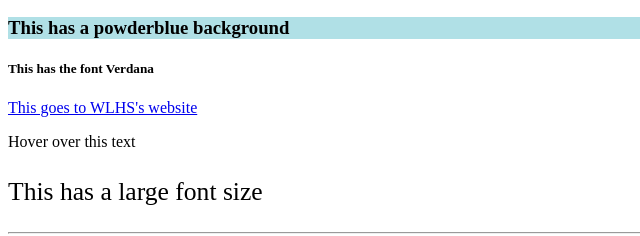
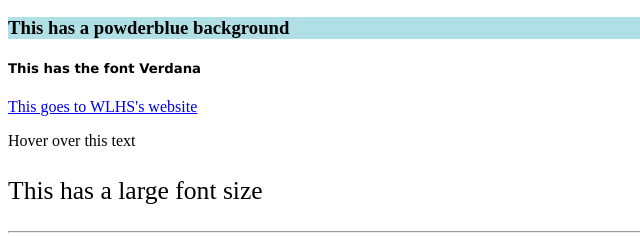
Before and after one commit to cocicat/HelloWorld-1, a plain HTML site: page index.html in a window 1280 px wide. Shown: the part 350-586 px from the top of the page, 0-640 px from the left. Drawn offline with Linux system fonts and the light colour scheme.

Commit message:
Fixed the Verdana font

```diff
--- a/index.html
+++ b/index.html
@@ -12,7 +12,7 @@ Excepteur sint occaecat cupidatat non proident, sunt in culpa qui officia deseru
 <p style="text-align:center">Duis aute irure dolor in reprehenderit in voluptate velit esse cillum dolore eu fugiat nulla pariatur.</p>
 <h2 style="color:red">This text is red</h2>
 <h3 style="background-color:powderblue">This has a powderblue background</h3>
-<h5 style="font:Verdana">This has the font Verdana</h5>
+<h5 style="font-family:verdana;">This has the font Verdana</h5>
 <a href="http://www.wlhs.net/">This goes to WLHS's website</a>
 <p title="This is a tooltip">Hover over this text</p>
 <p style="font-size:160%">This has a large font size</p>
```
